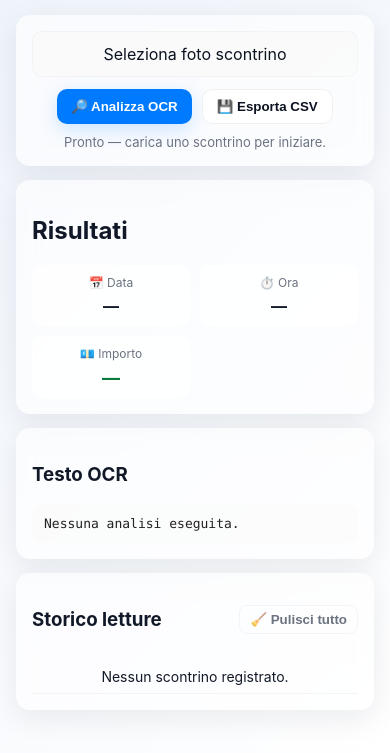
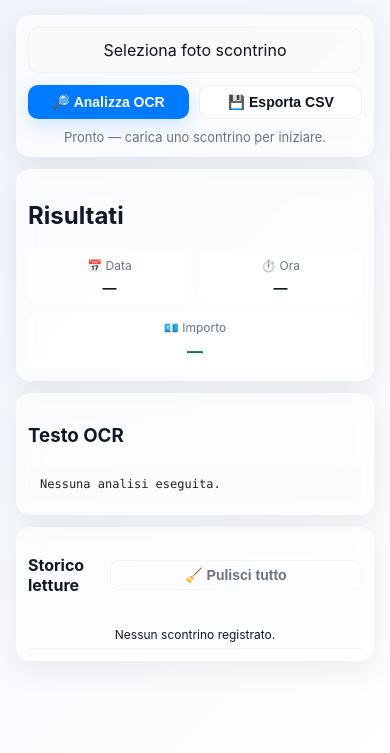
Before and after one commit to endriisufi/scontrini-app, a plain HTML site: page index.html in a window 390 px wide. Shown: the part 75-828 px from the top of the page. Drawn offline with Linux system fonts and the light colour scheme.

Commit message:
Add files via upload

```diff
--- a/index.html
+++ b/index.html
@@ -35,10 +35,10 @@
 
     <section class="card results glass">
       <h2>Risultati</h2>
-      <div class="grid">
+      <div class="grid" id="resultsGrid">
         <div class="field"><small>📅 Data</small><div id="date" class="value">—</div></div>
         <div class="field"><small>⏱️ Ora</small><div id="time" class="value">—</div></div>
-        <div class="field"><small>💶 Importo</small><div id="amount" class="value amount">—</div></div>
+        <div class="field wide"><small>💶 Importo</small><div id="amount" class="value amount">—</div></div>
       </div>
     </section>
 
--- a/script.js
+++ b/script.js
@@ -95,9 +95,7 @@ analyzeBtn.addEventListener('click', async () => {
 
     if (lines.length >= 14){
       const line14 = lines[13];
-      // cerca data in formato 27-10-2025 o 27/10/2025 o 27.10.2025
       const dateMatch = line14.match(/\b\d{1,2}[\/\-.]\d{1,2}[\/\-.]\d{2,4}\b/);
-      // cerca ora in formato 17:33 o 17.33
       const timeMatch = line14.match(/\b\d{1,2}[:.]\d{2}\b/);
       if (dateMatch) currentData.date = dateMatch[0].replace(/\./g,'-');
       if (timeMatch) currentData.time = timeMatch[0].replace('.',':');
@@ -115,7 +113,6 @@ analyzeBtn.addEventListener('click', async () => {
     timeEl.textContent = currentData.time || '—';
     amountEl.textContent = currentData.amount || '—';
 
-    // salva solo se almeno data o amount ci sono
     if (currentData.date || currentData.amount){
       allData.push({...currentData});
       localStorage.setItem('scontrini', JSON.stringify(allData));
@@ -138,11 +135,8 @@ exportBtn.addEventListener('click', () => {
     alert('Nessun dato da esportare.');
     return;
   }
-  // CSV: racchiudiamo i campi tra virgolette per sicurezza (importo contiene virgola)
   const headers = ['Data','Ora','Importo'];
-  const rows = allData.map(r => {
-    return `"${r.date}","${r.time}","${r.amount}"`;
-  });
+  const rows = allData.map(r => `"${r.date}","${r.time}","${r.amount}"`);
   const csv = [headers.join(',')].concat(rows).join('\n');
 
   const blob = new Blob([csv], { type: 'text/csv;charset=utf-8;' });
--- a/style.css
+++ b/style.css
@@ -1,4 +1,4 @@
-/* Font system + base */
+/* Variabili e base */
 :root{
   --accent: #007aff;
   --bg1: linear-gradient(135deg,#eef3fb 0%, #ffffff 100%);
@@ -22,10 +22,7 @@ body{
 }
 
 /* main wrapper */
-.wrap{
-  width:100%;
-  max-width:760px;
-}
+.wrap{width:100%;max-width:760px}
 
 /* header */
 .header{display:flex;align-items:center;margin-bottom:18px}
@@ -75,9 +72,9 @@ body{
 .status{margin-top:10px;color:var(--muted);text-align:center;font-size:13px}
 
 /* results grid */
-.results .grid{display:grid;grid-template-columns:1fr 1fr 1fr;gap:10px}
+#resultsGrid{display:grid;grid-template-columns:1fr 1fr;gap:8px}
 .field{padding:10px;border-radius:10px;background:rgba(255,255,255,0.7);text-align:center}
-.field.wide{grid-column:span 3}
+.field.wide{grid-column:span 2}
 .field small{display:block;color:var(--muted);font-size:12px;margin-bottom:6px}
 .value{font-weight:700;font-size:16px}
 .value.amount{font-size:18px;color:#0b7a3f}
@@ -87,7 +84,7 @@ body{
   margin:0;
   background:rgba(250,250,250,0.6);
   padding:12px;border-radius:10px;
-  max-height:200px;overflow:auto;font-family:ui-monospace, SFMono-Regular, Menlo, Monaco, "Roboto Mono", monospace;
+  max-height:180px;overflow:auto;font-family:ui-monospace, SFMono-Regular, Menlo, Monaco, "Roboto Mono", monospace;
   font-size:13px;color:#222;
 }
 
@@ -95,20 +92,26 @@ body{
 .history-header{display:flex;justify-content:space-between;align-items:center}
 .table-wrap{margin-top:10px}
 .data-table{width:100%;border-collapse:collapse;font-size:14px}
-.data-table th,.data-table td{padding:8px;border-bottom:1px solid rgba(10,10,10,0.04);text-align:center}
+.data-table th,.data-table td{padding:6px;border-bottom:1px solid rgba(10,10,10,0.04);text-align:center}
 .data-table th{font-weight:700;background:rgba(0,122,255,0.06);color:#0b1220}
 .delete-btn{background:#ff3b30;color:white;padding:6px 8px;border-radius:8px;border:none;cursor:pointer}
 .delete-btn:hover{filter:brightness(.95)}
 
 /* toast */
 .toast{
-  position:fixed;right:20px;bottom:22px;padding:10px 14px;border-radius:10px;background:#111;color:white;box-shadow:0 8px 20px rgba(0,0,0,0.25);opacity:0;transform:translateY(8px);transition:opacity .18s,transform .18s
+  position:fixed;right:12px;bottom:12px;padding:8px 12px;border-radius:10px;background:#111;color:white;box-shadow:0 8px 20px rgba(0,0,0,0.25);opacity:0;transform:translateY(8px);transition:opacity .18s,transform .18s
 }
 .toast.show{opacity:1;transform:translateY(0)}
 .toast.hidden{display:none}
 
 /* responsive */
-@media (max-width:520px){
-  .results .grid{grid-template-columns:1fr 1fr}
-  .field.wide{grid-column:span 2}
+@media (max-width:480px){
+  .card{padding:12px;margin-bottom:12px}
+  .field{padding:8px}
+  .value{font-size:14px}
+  .value.amount{font-size:16px}
+  .btn{width:100%;padding:8px 0;font-size:14px}
+  .ocr-text{max-height:180px;font-size:12px}
+  .data-table th,.data-table td{padding:6px;font-size:12px}
+  .history-header h3{font-size:16px}
 }
```
